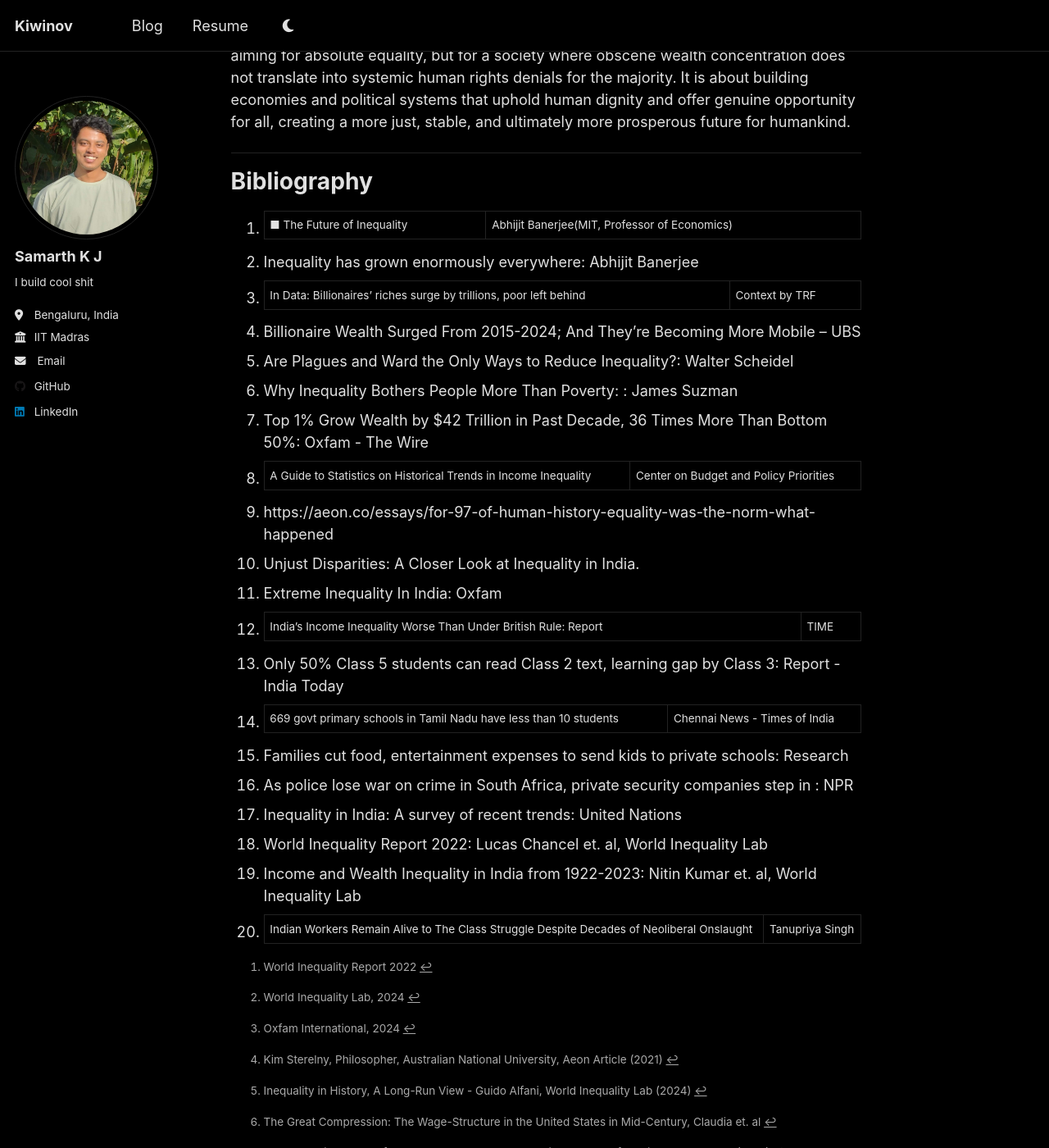
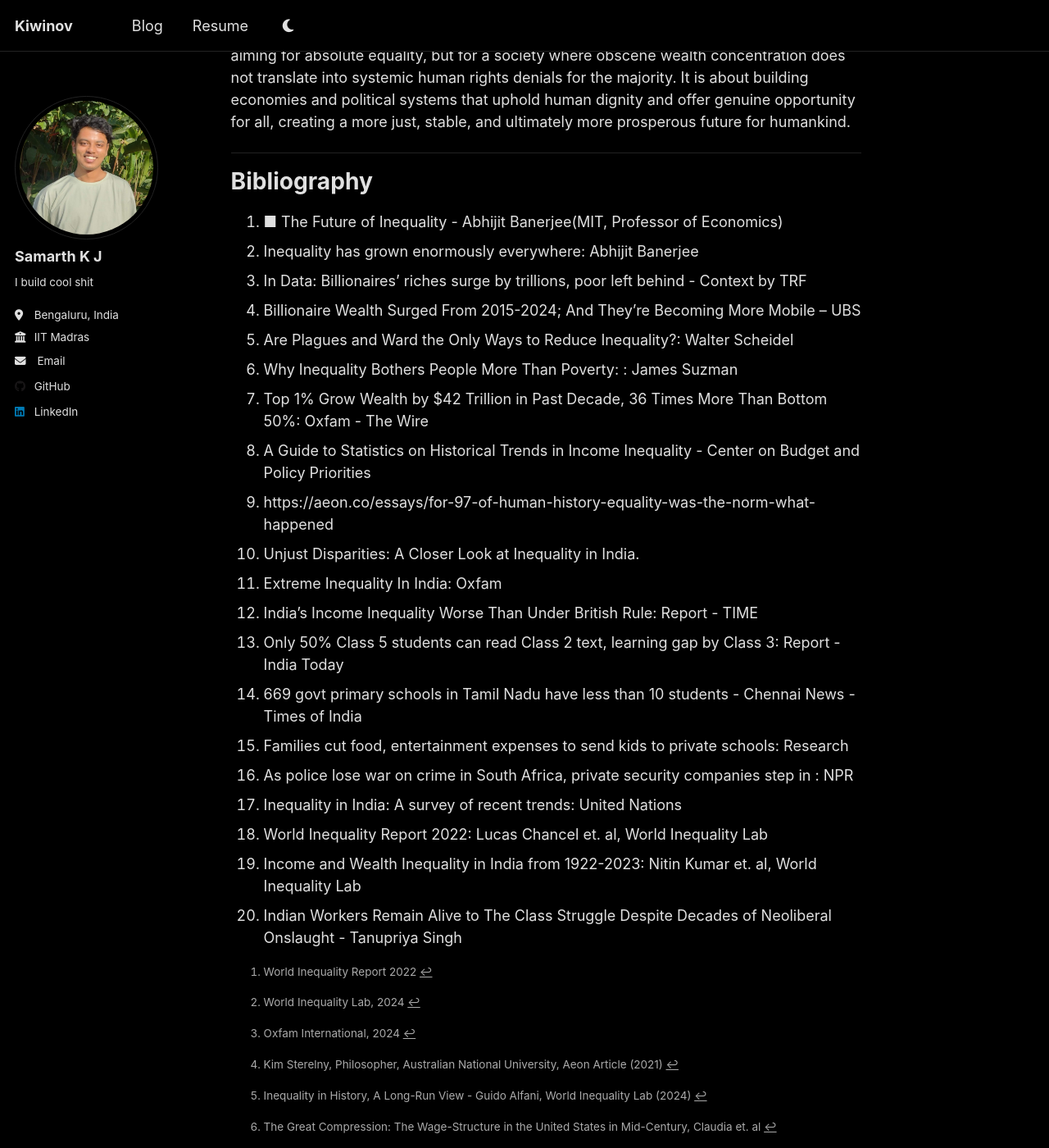
Before and after one commit to Kiwinov/kiwinov.github.io, a Jekyll site: the page built from _posts/2025-04-27-human-rights-cost-of-wealth-inequality.md, in a window 1280 px wide and 1400 px high, scrolled down 9085 px. Shown: the whole window at 82% size. Built offline with Jekyll 4.4.1, drawn with Linux system fonts in a browser that asks for light colours; some of the changed text lies outside the part shown.

```diff
--- a/_posts/2025-04-27-human-rights-cost-of-wealth-inequality.md
+++ b/_posts/2025-04-27-human-rights-cost-of-wealth-inequality.md
@@ -175,30 +175,30 @@ Ultimately, confronting wealth inequality is about restoring balance – not nec
 [^7]: Peter Turchin, author of War and Peace and War: the Rise and Fall of Empires, Aeon essay (2013)
 [^8]: Hurun Global Rich List 2025, IMF
 [^9]: Rise of Nationalism in Europe, NCERT
-[^10]: ■ People cheer on United Healthcare CEO shooting
+[^10]: People cheer on United Healthcare CEO shooting
 [^11]: ASER, 2024
 [^12]: How Do Households Finance Private School Education - IIM Bangalore, 2018
 [^13]: World Bank Report on SA, Apr 2025 (https://www.worldbank.org/en/country/southafrica/overview)
-[^14]: ■ Violent crime in South Africa reaches 20-year high | BBC News
+[^14]: Violent crime in South Africa reaches 20-year high - BBC News
 
 # Bibliography
-1.  ■ The Future of Inequality | Abhijit Banerjee(MIT, Professor of Economics)
+1.  ■ The Future of Inequality - Abhijit Banerjee(MIT, Professor of Economics)
 2.  Inequality has grown enormously everywhere: Abhijit Banerjee
-3.  In Data: Billionaires' riches surge by trillions, poor left behind | Context by TRF
+3.  In Data: Billionaires' riches surge by trillions, poor left behind - Context by TRF
 4.  Billionaire Wealth Surged From 2015-2024; And They're Becoming More Mobile – UBS
 5.  Are Plagues and Ward the Only Ways to Reduce Inequality?: Walter Scheidel
 6.  Why Inequality Bothers People More Than Poverty: : James Suzman
 7.  Top 1% Grow Wealth by $42 Trillion in Past Decade, 36 Times More Than Bottom 50%: Oxfam - The Wire
-8.  A Guide to Statistics on Historical Trends in Income Inequality | Center on Budget and Policy Priorities
+8.  A Guide to Statistics on Historical Trends in Income Inequality - Center on Budget and Policy Priorities
 9.  https://aeon.co/essays/for-97-of-human-history-equality-was-the-norm-what-happened
 10. Unjust Disparities: A Closer Look at Inequality in India.
 11. Extreme Inequality In India: Oxfam
-12. India's Income Inequality Worse Than Under British Rule: Report | TIME
+12. India's Income Inequality Worse Than Under British Rule: Report - TIME
 13. Only 50% Class 5 students can read Class 2 text, learning gap by Class 3: Report - India Today
-14. 669 govt primary schools in Tamil Nadu have less than 10 students | Chennai News - Times of India
+14. 669 govt primary schools in Tamil Nadu have less than 10 students - Chennai News - Times of India
 15. Families cut food, entertainment expenses to send kids to private schools: Research
 16. As police lose war on crime in South Africa, private security companies step in : NPR
 17. Inequality in India: A survey of recent trends: United Nations
 18. World Inequality Report 2022: Lucas Chancel et. al, World Inequality Lab
 19. Income and Wealth Inequality in India from 1922-2023: Nitin Kumar et. al, World Inequality Lab
-20. Indian Workers Remain Alive to The Class Struggle Despite Decades of Neoliberal Onslaught | Tanupriya Singh
+20. Indian Workers Remain Alive to The Class Struggle Despite Decades of Neoliberal Onslaught - Tanupriya Singh
```
